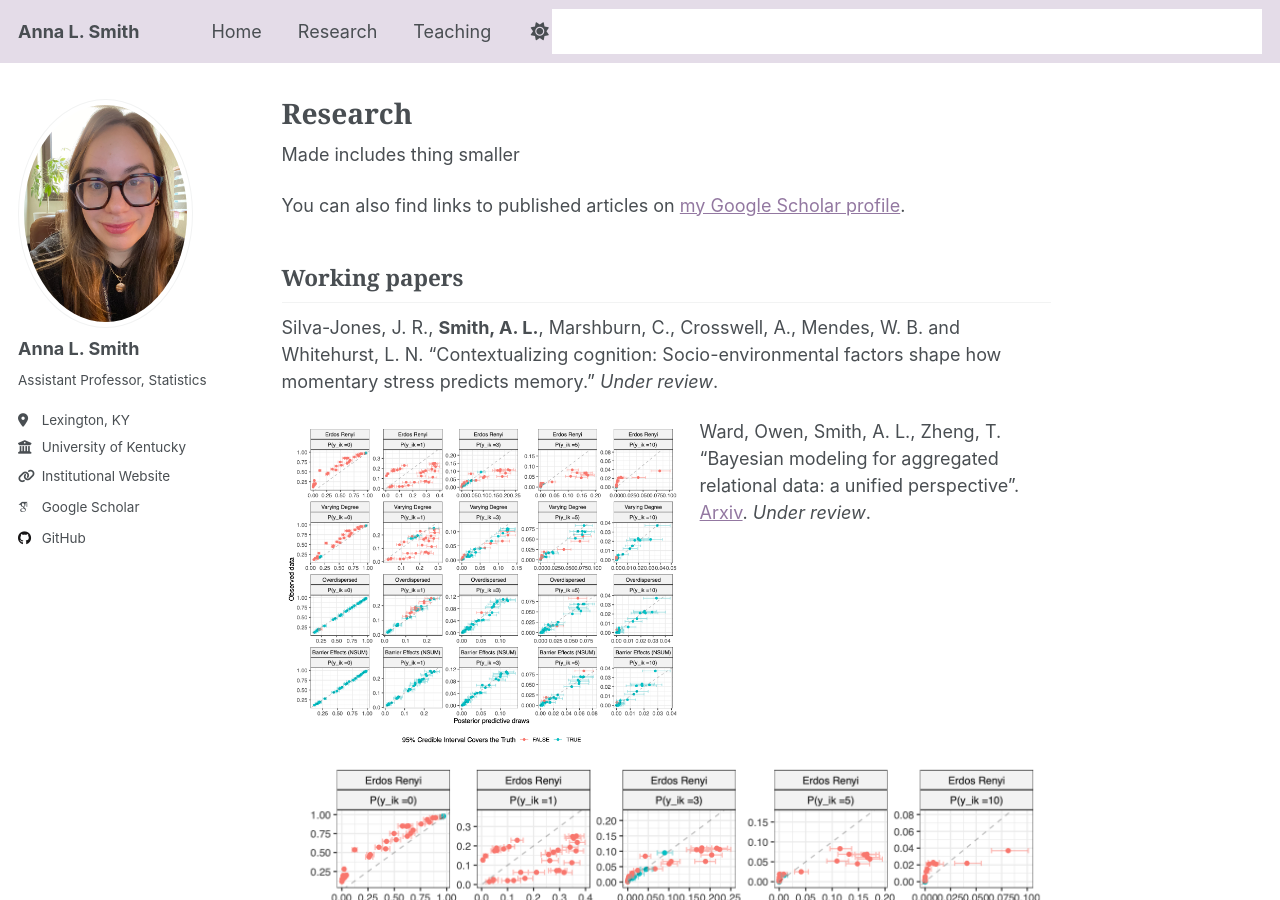
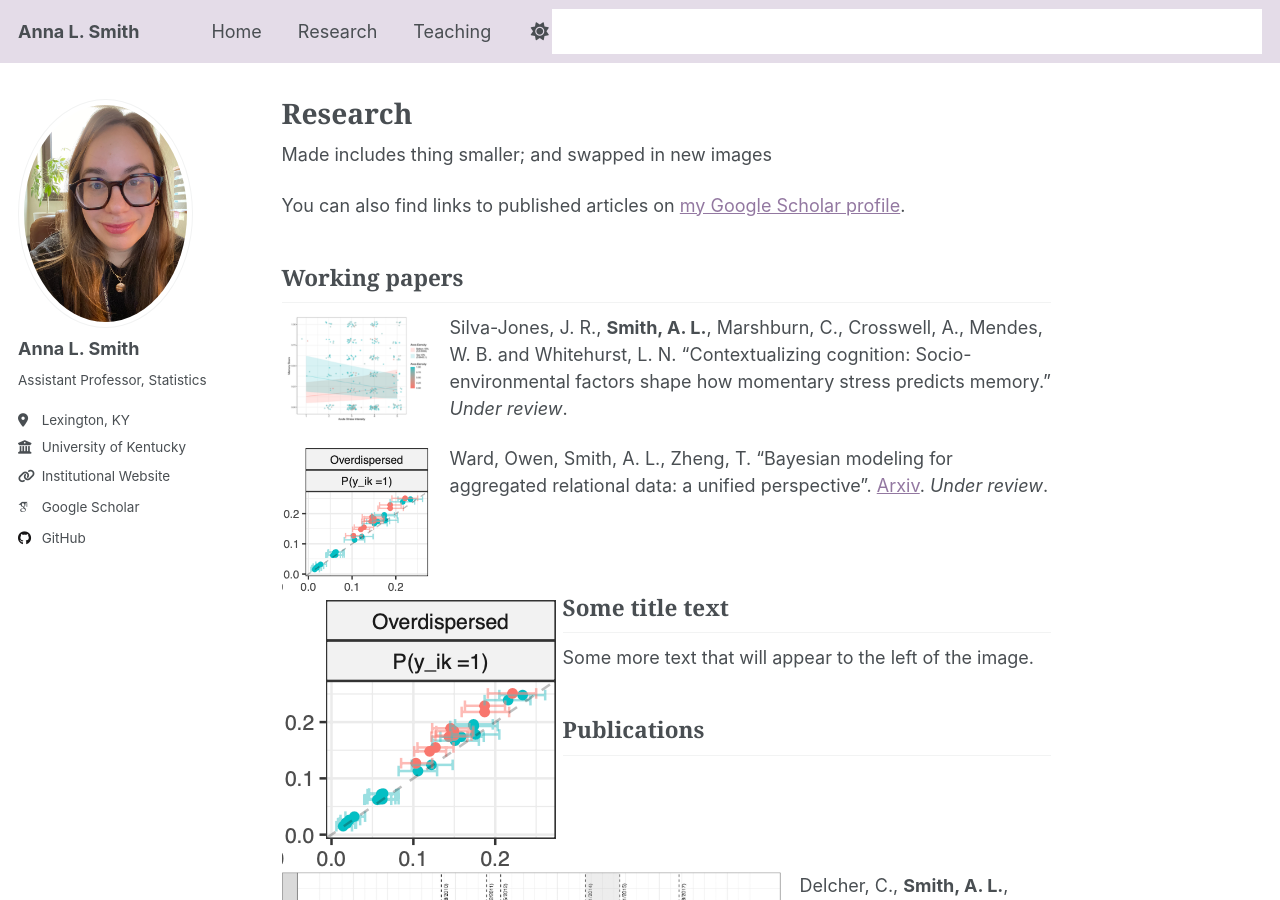
Before and after one commit to annalantzsmith/annalantzsmith.github.io, a Jekyll site: the page built from _pages/research.md, in a window 1280 px wide and 900 px high. Built offline with Jekyll 4.4.1, drawn with Linux system fonts in a browser that asks for light colours; some web fonts are replaced; a script that is not in the unit is left out.

Commit message:
Update research.md
swapped in new figures

```diff
--- a/_pages/research.md
+++ b/_pages/research.md
@@ -6,26 +6,26 @@ redirect_from:
   - "/nmp/"
   - "/nmp.html"
 ---
-Made includes thing smaller
+Made includes thing smaller; and swapped in new images
 
 You can also find links to published articles on [my Google Scholar profile](https://scholar.google.com/citations?user=8Ber9F0AAAAJ&hl=en&oi=sra).
 
 Working papers
 ----
-Silva-Jones, J. R., **Smith, A. L.**, Marshburn, C., Crosswell, A., Mendes, W. B. and Whitehurst, L. N. “Contextualizing cognition: Socio-environmental factors shape how momentary stress predicts memory.” *Under review*.
+![Stress and memory](/images/Jillian.png){: .align-left width="150px" } Silva-Jones, J. R., **Smith, A. L.**, Marshburn, C., Crosswell, A., Mendes, W. B. and Whitehurst, L. N. “Contextualizing cognition: Socio-environmental factors shape how momentary stress predicts memory.” *Under review*.
 
-![Model checking for ARD](/images/ARD.png){: .align-left width="400px" } Ward, Owen, Smith, A. L., Zheng, T. “Bayesian modeling for aggregated relational data:  a unified perspective”. [Arxiv](http://arxiv.org/abs/2506.21353). *Under review*.
+![Model checking for ARD](/images/ARD_small.png){: .align-left width="150px" } Ward, Owen, Smith, A. L., Zheng, T. “Bayesian modeling for aggregated relational data:  a unified perspective”. [Arxiv](http://arxiv.org/abs/2506.21353). *Under review*.
 {:style="clear: left"}
 
 
 {:style="clear: left"}
 
-{% include imageleft.html image_path="/images/ARD.png" title="Some title text" description="Some more text that will appear to the left of the image." %}{: width="100px"}
+{% include imageleft.html image_path="/images/ARD_small.png" title="Some title text" description="Some more text that will appear to the left of the image." %}{: width="100px"}
 
 
 Publications
 -----
-![Opioid Shipments](/images/ARCOS.png){: .align-left width="650px" } Delcher, C., **Smith, A. L.**, Romanelli, F., Gaskill, L., and Surratt, H. (2024) “Oxymorphone and Oxycodone Pharmacy Purchases in U.S. Counties: Prelude to the Largest Rural Human Immunodeficiency Virus Outbreak in U.S. History”. *Pharmacoepidemiology and Drug Safety*, 3:12, e70066.
+![Opioid Shipments](/images/ARCOS_nolegend.png){: .align-left width="500px" } Delcher, C., **Smith, A. L.**, Romanelli, F., Gaskill, L., and Surratt, H. (2024) “Oxymorphone and Oxycodone Pharmacy Purchases in U.S. Counties: Prelude to the Largest Rural Human Immunodeficiency Virus Outbreak in U.S. History”. *Pharmacoepidemiology and Drug Safety*, 3:12, e70066.
 {:style="clear: left"}
 
 Harris, D. R., Quesinberry, D., Anthony, N., Bae, J., **Smith, A. L.**, Delcher, C. (2024) “Housing Instability Increases for Stimulant-involved Overdose Deaths After Linking Surveillance Data to Electronic Health Records in Kentucky.” *Drug and Alcohol Dependence*, 264:112455.
```
